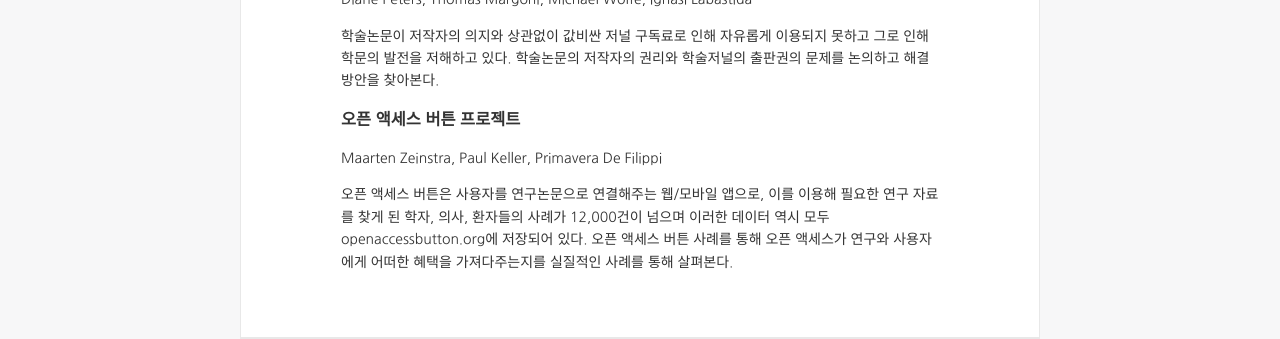
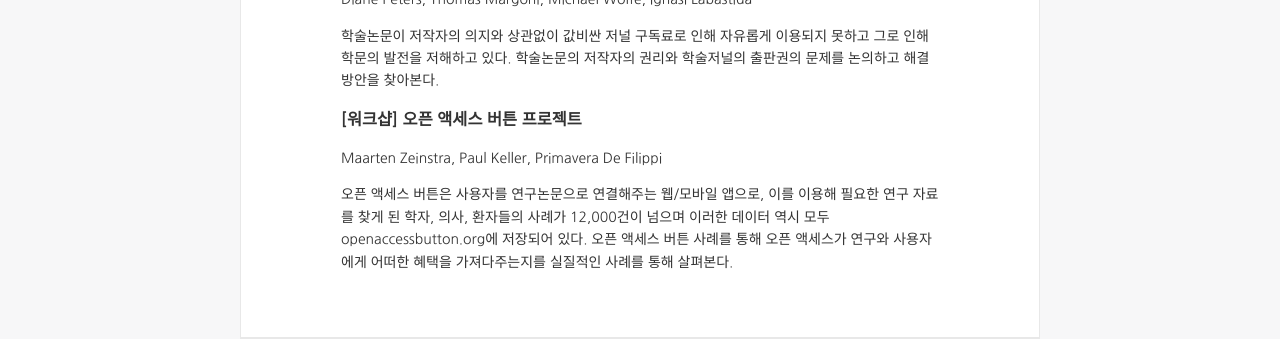
Before and after one commit to creativecommonskorea/2015-global-summit, a Jekyll site: the page built from _sessions/16-11.md, in a window 1280 px wide. Shown: the part 505-844 px from the top of the page. Built offline with Jekyll 4.4.1, drawn with Linux system fonts in a browser that asks for light colours; nearby versions of some CDN libraries.

Commit message:
Update 16-11.md

```diff
--- a/_sessions/16-11.md
+++ b/_sessions/16-11.md
@@ -14,7 +14,7 @@ Diane Peters, Thomas Margoni, Michael Wolfe, Ignasi Labastida
 학술논문이 저작자의 의지와 상관없이 값비싼 저널 구독료로 인해 자유롭게 이용되지 못하고 그로 인해 학문의 발전을 저해하고 있다. 학술논문의 저작자의 권리와 학술저널의 출판권의 문제를 논의하고 해결방안을 찾아본다.
 
 
-### 오픈 액세스 버튼 프로젝트
+### [워크샵] 오픈 액세스 버튼 프로젝트
 
 Maarten Zeinstra, Paul Keller, Primavera De Filippi
 
```
